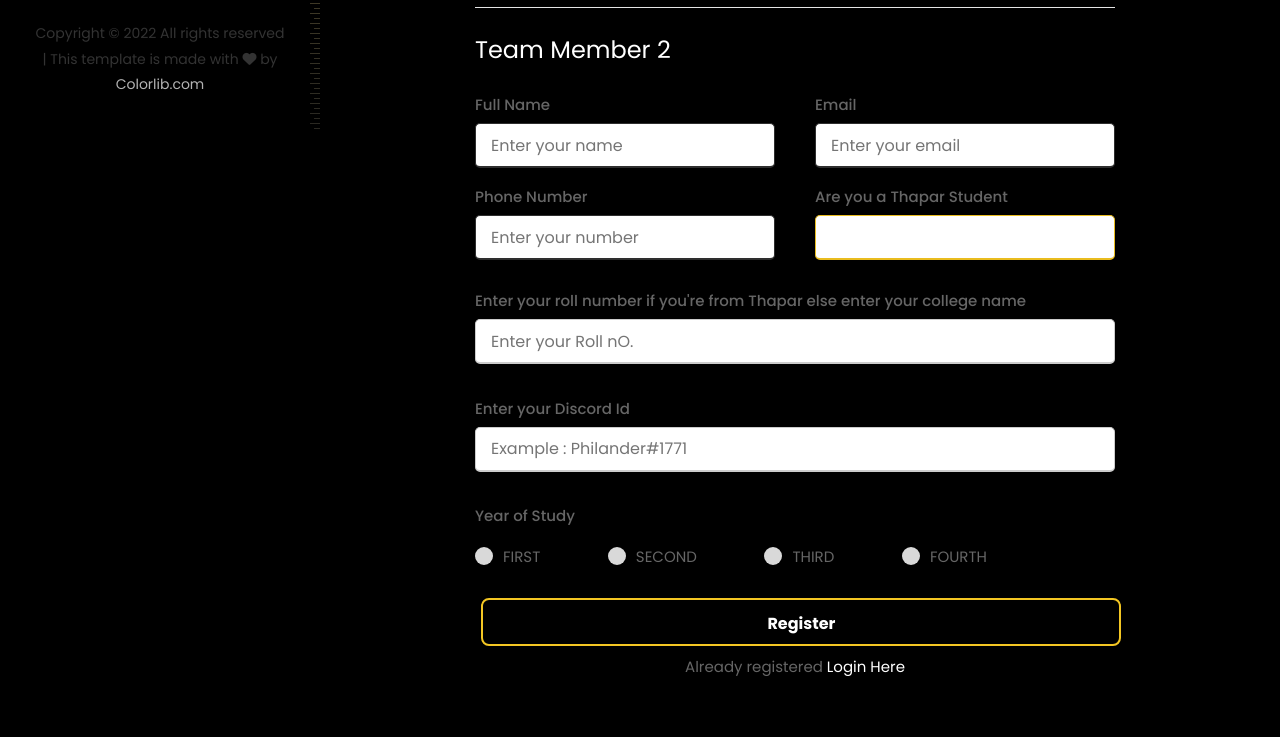
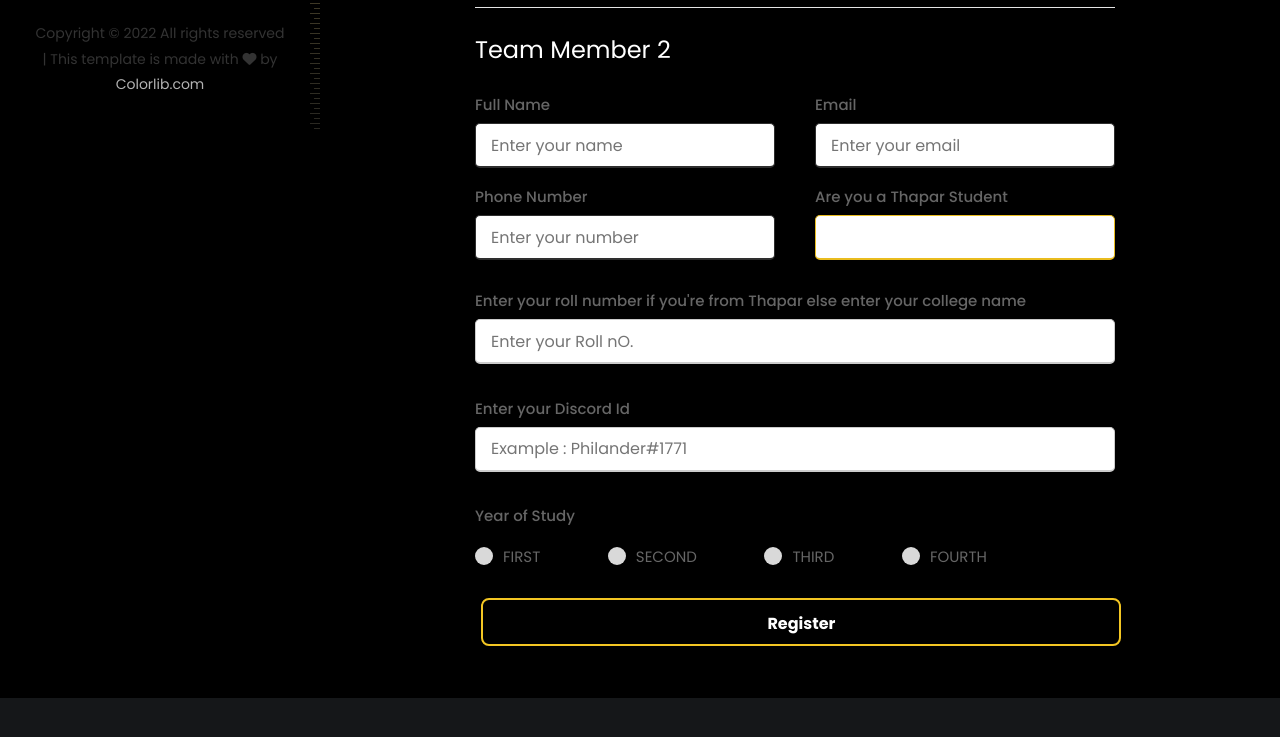
Before and after one commit to aarushigarg05/Pitchers-frontend, a plain HTML site: page pre-event-reg.html in a window 1280 px wide. Shown: the part 667-1404 px from the top of the page. After the commit the page ends 1365 px from the top, so only its background shows below. Drawn offline with Linux system fonts and the light colour scheme; some packages are replaced by stand-ins of ours; no server answers.

Commit message:
changes done

```diff
--- a/pre-event-reg.html
+++ b/pre-event-reg.html
@@ -351,7 +351,7 @@
                     <b>Register</b>
                   </button>
                 </form>
-                <p>Already registered <a href="">Login Here</a></p>
+
               </div>
             </div>
           </div>
```
